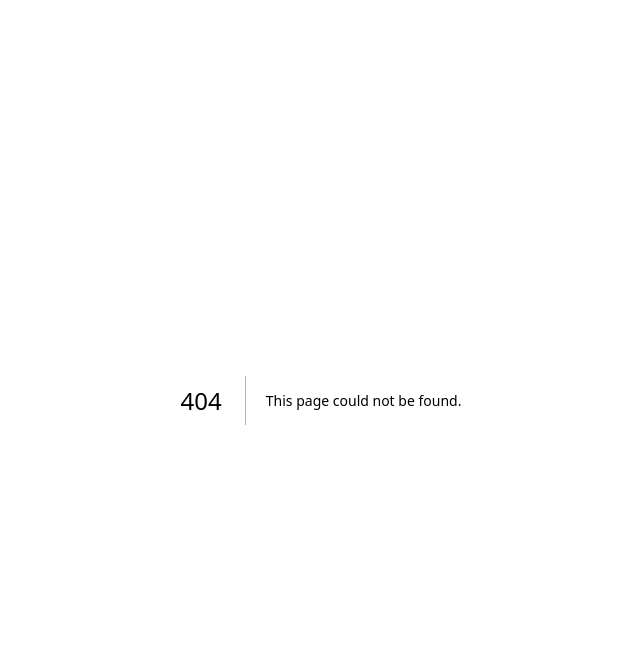
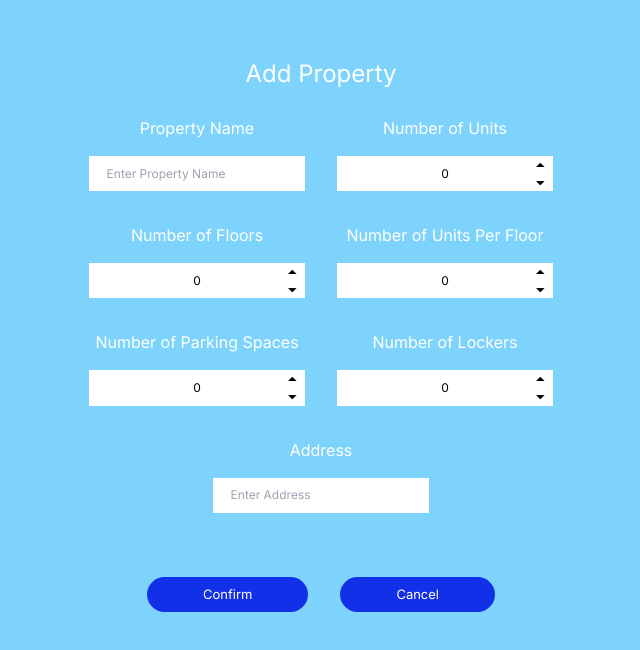
Before and after one commit to CONCORDIA-SOEN-390/Condo-Mgmt-Web-App, a Next.js app: page /properties in a window 1280 px wide. Before the commit this address had no page. Shown: the top 650 px of the page, without its empty margins (319-959 px from the left). Built offline with nearby package versions, Linux system fonts and the light colour scheme.

Commit message:
Created a form to add a new property and routed it in the navigation bar

```diff
--- a/src/app/components/Navigation/NavBar.tsx
+++ b/src/app/components/Navigation/NavBar.tsx
@@ -13,7 +13,7 @@ const Navbar = () => {
       <div className="navbar-content">
         <ul>
             <li><a href="/">Home</a></li>
-            <li><a href="#">Properties</a></li>
+            <li><a href="/properties">Properties</a></li>
             <li><a href="#">Contact</a></li>
             <li><a href="/login">Sign In</a></li>
         </ul>
--- /dev/null
+++ b/src/app/properties/AddPropertyForm.css
@@ -0,0 +1,182 @@
+html, body {
+  height: 100vh;
+  margin: 0;
+  padding: 0;
+}
+.mainAddPropertyContainer{
+    height: 100%;
+    width: 100%;
+    background-color: #7DD3FC;
+    display: flex;
+    flex-direction: column;
+    align-items: flex-start;
+    align-items: center;
+    padding-top: 3rem;
+}
+
+.row{
+    display: flex;
+    flex-direction: row;
+    justify-content: space-around;
+
+}
+.column{
+    display: flex;
+    flex-direction: column;
+    margin: 1rem;
+}
+.mainTitle{
+    text-decoration: solid;
+    color: white;
+    font-size:x-large;
+    width: fit-content;
+    margin: 0.5rem;
+    padding-bottom: 1rem;
+
+}
+
+.titles{
+    color:white;
+
+
+}
+
+.textbox {
+    margin: 1rem;
+    padding: 1.1rem;
+    width: 13.5rem;
+    height: 1rem;
+    background-color: white;
+    color: black;
+    font-size: 12px;
+    outline: none;
+    box-shadow: none;
+}
+.textbox .input-field:focus {
+  outline: none;
+  box-shadow: none;
+}
+
+.ConfirmationButton{
+    margin: 1rem;
+    background-color: #1330e9;
+    padding-top: 0.5rem;
+    padding-bottom: 0.5rem;
+    padding-left: 3.5rem;
+    padding-right: 3.5rem;
+    font-size: small;
+    color: white;
+    border-radius: 5rem;
+    justify-content: space-around;
+}
+
+.ConfirmationButtonContainer{
+    margin-top: 1rem;
+}
+
+.textboxCounterContainer {
+  position: relative;
+  display: flex;
+  align-items: center;
+  margin: 1rem;
+  padding: 1.1rem;
+  width: 13.5rem;
+  height: 1rem;
+  background-color: white;
+  color: black;
+  font-size: 12px;
+  text-align: center;
+}
+
+.textboxCounterContainer .input-field:focus {
+  outline: none;
+  box-shadow: none;
+}
+.textboxCounterContainer .input-field {
+  text-align: center;
+}
+.buttonContainer {
+  margin-top: 0px;
+  position: absolute;
+  right: 0;
+  top: 0;
+  display: flex;
+  flex-direction: column;
+  justify-content: space-between;
+  margin-right: 0.5rem;
+}
+
+button {
+
+  border-radius: 0rem;
+  cursor: pointer;
+
+}
+
+input{
+    background-color: white;
+    width: 15rem;
+}
+
+.errorContainer{
+    margin-left: 3.5rem;
+    height: 1rem;
+    width: 15rem;
+    font-size: small;
+    justify-content: space-around;
+}
+
+.textboxTitlePairContainer{
+    padding-bottom: 1rem;
+    display: flex;
+    flex-direction: column;
+    justify-content: center;
+    text-align: center;
+    justify-content: space-around;
+
+}
+
+@media only screen and (max-width: 525px) {
+    .row{
+        height: 100vh;
+        display: flex;
+        flex-direction: column;
+        justify-content: center;
+        text-align: center;
+        justify-content: space-around;
+
+    }
+
+    .mainAddPropertyContainer{
+        height: 100%;
+        width: 100%;
+        background-color: #7DD3FC;
+        display: flex;
+        flex-direction: column;
+        align-items: flex-start;
+        align-items: center;
+        padding-top: 0rem;
+    }
+
+    .textboxTitlePairContainer{
+        padding-bottom: 0rem;
+        display: flex;
+        flex-direction: column;
+        justify-content: center;
+        text-align: center;
+        justify-content: space-around;
+    }
+
+    .ConfirmationButton{
+        margin: 0rem;
+        background-color: #1330e9;
+        padding-top: 0.5rem;
+        padding-bottom: 0.5rem;
+        padding-left: 3.5rem;
+        padding-right: 3.5rem;
+        font-size: small;
+        color: white;
+        border-radius: 5rem;
+        justify-content: space-around;
+    }
+}
--- /dev/null
+++ b/src/app/properties/page.tsx
@@ -0,0 +1,127 @@
+"use client"
+import React, { useState } from "react";
+import "./AddPropertyForm.css";
+
+function AddPropertyForm() {
+  const [numberOfUnits, setNumberOfUnits] = useState(0);
+  const [numberOfParkingSpaces, setNumberOfParkingSpaces] = useState(0);
+  const [numberOfLockers, setNumberOfLockers] = useState(0);
+  const [numberOfFloors, setNumberOfFloors] = useState(0);
+  const [numberOfUnitsPerFloor, setNumberOfUnitsPerFloor] = useState(0);
+  const [propertyName, setPropertyName] = useState("");
+  const [address, setAddress] = useState("");
+  const [errorMessage, setErrorMessage] = useState("");
+
+  const incrementValue = (setNumber, number) => {
+    setNumber(number + 1);
+  };
+
+  const decrementValue = (setNumber, number) => {
+    if (number > 0) {
+      setNumber(number - 1);
+    }
+  };
+
+  const handleConfirm = () => {
+    if (propertyName.trim() === "" || address.trim() === "") {
+      setErrorMessage("Please fill in all required fields.");
+    } else {
+      setErrorMessage("Form Submitted Successfully!");
+        setNumberOfUnits(0);
+        setNumberOfFloors(0);
+        setNumberOfUnitsPerFloor(0);
+        setNumberOfParkingSpaces(0);
+        setNumberOfLockers(0);
+        setPropertyName("");
+        setAddress("");
+    }
+  };
+
+  const handleCancel = () => {
+    setNumberOfUnits(0);
+    setNumberOfFloors(0);
+    setNumberOfUnitsPerFloor(0);
+    setNumberOfParkingSpaces(0);
+    setNumberOfLockers(0);
+    setPropertyName("");
+    setAddress("");
+  };
+
+  return (
+    <div style={{ height: '100vh' }}>
+      <div className="mainAddPropertyContainer">
+        <h6 className="mainTitle">Add Property</h6>
+            <div className="row">
+                <div className="textboxTitlePairContainer">
+                    <h2 className="titles">Property Name</h2>
+                    <input className="textbox" type="text" name="propertyName" placeholder="Enter Property Name" value={propertyName} onChange={(e) => setPropertyName(e.target.value)} />
+                </div>
+                <div className="textboxTitlePairContainer">
+                        <h2 className="titles">Number of Units</h2>
+                    <div className="textboxCounterContainer">
+                        <input className="input-field" type="text" name="numberOfUnits" value={numberOfUnits} readOnly />
+                        <div className="buttonContainer">
+                            <button className="button plus" onClick={() => incrementValue(setNumberOfUnits, numberOfUnits)}>&#x23F6;</button>
+                            <button className="button minus" onClick={() => decrementValue(setNumberOfUnits, numberOfUnits)}>&#x23F7;</button>
+                        </div>
+                    </div>
+                </div>
+            </div>
+            <div className="row">
+                <div className="textboxTitlePairContainer">
+                    <h2 className="titles">Number of Floors</h2>
+                    <div className="textboxCounterContainer">
+                        <input className="input-field" type="text" name="numberOfFloors" value={numberOfFloors} readOnly />
+                        <div className="buttonContainer">
+                            <button className="button plus" onClick={() => incrementValue(setNumberOfFloors, numberOfFloors)}>&#x23F6;</button>
+                            <button className="button minus" onClick={() => decrementValue(setNumberOfFloors, numberOfFloors)}>&#x23F7;</button>
+                        </div>
+                    </div>
+                </div>
+                <div className="textboxTitlePairContainer">
+                    <h2 className="titles">Number of Units Per Floor</h2>
+                    <div className="textboxCounterContainer">
+                        <input className="input-field" type="text" name="numberOfLockers" value={numberOfUnitsPerFloor} readOnly />
+                        <div className="buttonContainer">
+                            <button className="button plus" onClick={() => incrementValue(setNumberOfUnitsPerFloor, numberOfUnitsPerFloor)}>&#x23F6;</button>
+                            <button className="button minus" onClick={() => decrementValue(setNumberOfUnitsPerFloor, numberOfUnitsPerFloor)}>&#x23F7;</button>
+                        </div>
+                    </div>
+                </div>
+            </div>
+            <div className="row">
+                <div className="textboxTitlePairContainer">
+                    <h2 className="titles">Number of Parking Spaces</h2>
+                    <div className="textboxCounterContainer">
+                        <input className="input-field" type="text" name="numberOfParkingSpaces" value={numberOfParkingSpaces} readOnly />
+                        <div className="buttonContainer">
+                            <button className="button plus" onClick={() => incrementValue(setNumberOfParkingSpaces, numberOfParkingSpaces)}>&#x23F6;</button>
+                            <button className="button minus" onClick={() => decrementValue(setNumberOfParkingSpaces, numberOfParkingSpaces)}>&#x23F7;</button>
+                        </div>
+                    </div>
+                </div>
+                <div className="textboxTitlePairContainer">
+                    <h2 className="titles">Number of Lockers</h2>
+                    <div className="textboxCounterContainer">
+                        <input className="input-field" type="text" name="numberOfLockers" value={numberOfLockers} readOnly />
+                        <div className="buttonContainer">
+                            <button className="button plus" onClick={() => incrementValue(setNumberOfLockers, numberOfLockers)}>&#x23F6;</button>
+                            <button className="button minus" onClick={() => decrementValue(setNumberOfLockers, numberOfLockers)}>&#x23F7;</button>
+                        </div>
+                    </div>
+                </div>
+            </div>
+        <h2 className="titles">Address</h2>
+        <input className="textbox" type="text" name="Address" placeholder="Enter Address" value={address} onChange={(e) => setAddress(e.target.value)} />
+        <div className="errorContainer">{errorMessage && <p style={{ color: errorMessage.includes("Successfully") ? "green" : "red" }}>{errorMessage}</p>}</div>
+        <div className="row ConfirmationButtonContainer">
+            <button className="ConfirmationButton" onClick={handleConfirm}>Confirm</button>
+            <button className="ConfirmationButton" onClick={handleCancel}>Cancel</button>
+        </div>
+
+      </div>
+    </div>
+  );
+}
+
+export default AddPropertyForm;
```
